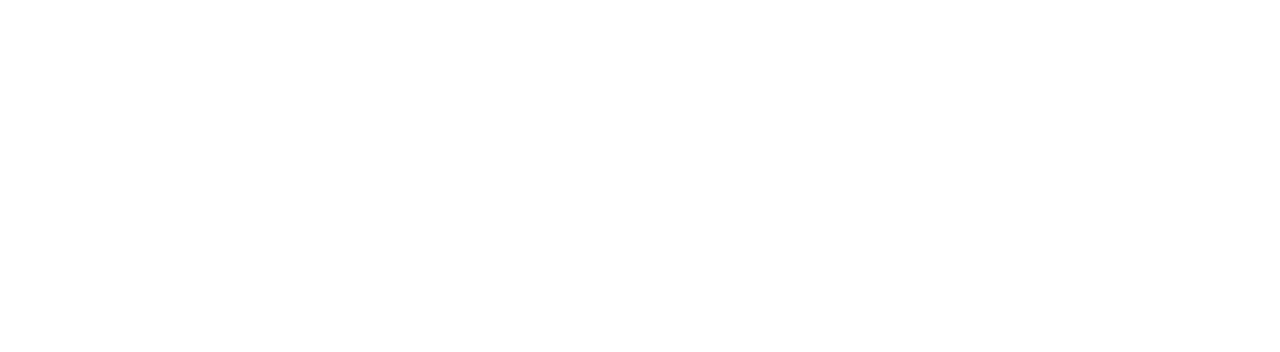
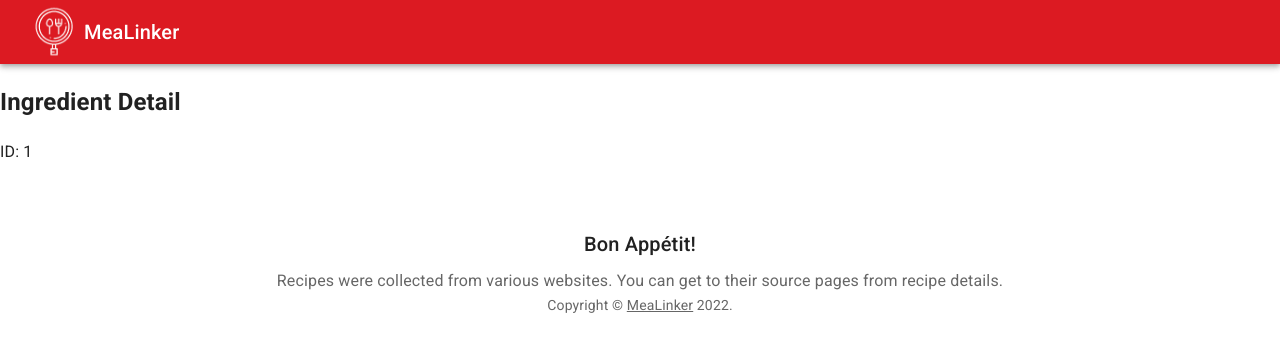
Before and after one commit to lhotanok/MeaLinker, a React (Create React App) app in the folder app/frontend/: page /ingredients/1 in a window 1280 px wide. Before the commit this address led to /. Shown: the top 352 px of the page. Built offline with nearby package versions, Linux system fonts and the light colour scheme.

Commit message:
Add recipe and ingredient detail pages skeletons

```diff
--- a/app/frontend/src/App.js
+++ b/app/frontend/src/App.js
@@ -5,9 +5,13 @@
   Redirect,
   Switch,
 } from 'react-router-dom';
-import Ingredients from './ingredients/pages/Ingredients';
 import Recipes from './recipes/pages/Recipes';
 import { createTheme, ThemeProvider } from '@mui/material/styles';
+import CssBaseline from '@mui/material/CssBaseline';
+import Header from './shared/Header';
+import Footer from './shared/Footer';
+import IngredientDetail from './ingredients/pages/IngredientDetail';
+import RecipeDetail from './recipes/pages/RecipeDetail';
 
 const theme = createTheme({
   palette: {
@@ -23,17 +27,25 @@
 export default function App() {
   return (
     <ThemeProvider theme={theme}>
+      <CssBaseline />
+      <Header />
+      <main>
         <Router>
           <Switch>
             <Route path='/recipes' exact>
               <Recipes />
             </Route>
-          <Route path='/ingredients' exact>
-            <Ingredients />
+            <Route path='/recipes/:recipeId' exact>
+              <RecipeDetail />
+            </Route>
+            <Route path='/ingredients/:ingredientId' exact>
+              <IngredientDetail />
             </Route>
             <Redirect to='/' />
           </Switch>
         </Router>
+      </main>
+      <Footer />
     </ThemeProvider>
   );
 }
--- /dev/null
+++ b/app/frontend/src/ingredients/pages/IngredientDetail.js
@@ -0,0 +1,14 @@
+import React from 'react';
+import { useParams } from 'react-router-dom';
+
+export default function IngredientDetail() {
+  const params = useParams();
+  const { ingredientId } = params;
+
+  return (
+    <section>
+      <h1>Ingredient Detail</h1>
+      <p>{`ID: ${ingredientId}`}</p>
+    </section>
+  );
+}
--- /dev/null
+++ b/app/frontend/src/recipes/pages/RecipeDetail.js
@@ -0,0 +1,14 @@
+import React from 'react';
+import { useParams } from 'react-router-dom';
+
+export default function RecipeDetail() {
+  const params = useParams();
+  const { recipeId } = params;
+
+  return (
+    <section>
+      <h1>Recipe Detail</h1>
+      <p>{`ID: ${recipeId}`}</p>
+    </section>
+  );
+}
```
Lines whose indentation alone changed are shown as unchanged.
